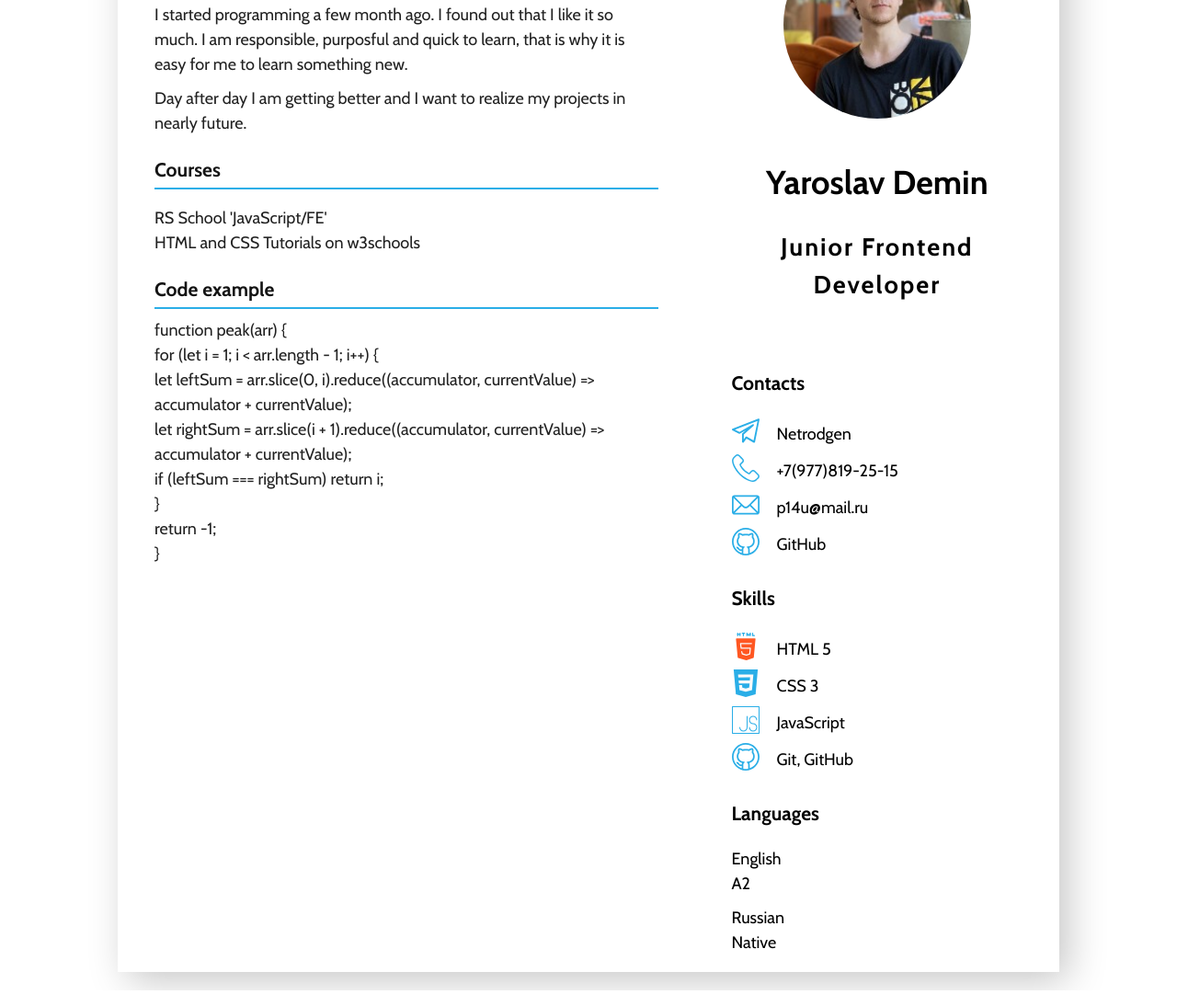
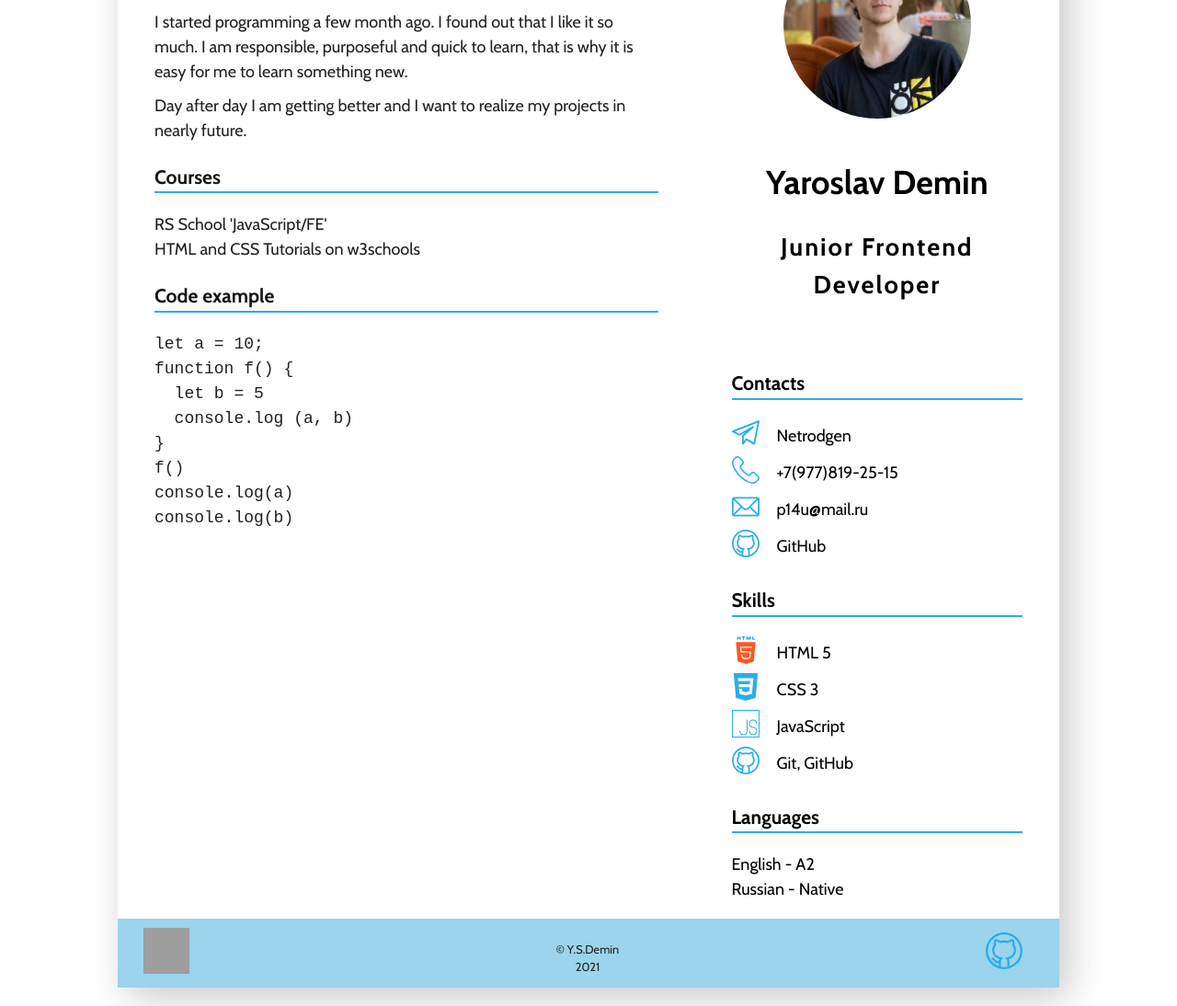
Before and after one commit to netrodgen1/rsschool-cv, a plain HTML site: page index.html in a window 1280 px wide. Shown: the part 125-1219 px from the top of the page at 92% size. Drawn offline with nearby package versions, Linux system fonts and the light colour scheme; grey boxes are pictures that could not be loaded.

Commit message:
feat: add code example

```diff
--- a/css/style.css
+++ b/css/style.css
@@ -12,15 +12,15 @@
 .two-columns {
     display: flex;
 }
+
 .left-column{
 
     width: 58%;
     padding: 40px;
 }
-.sub-header{
+
+.sub-header {
     color: rgb(20 20 20);
-border-bottom: 2px solid #2AAEE7;
-height: 35px;
 }
 
 header img {
@@ -29,18 +29,19 @@ header img {
     border-radius: 50%;
 
 }
+
 .right-column{
     width: 42%;
-    color: black;
+    color: #000000;
     background-color: #ffffff;
+}
 
-
-}
 header{
     padding: 30px;
     text-align: center;
     background-color: #ffffff;
 }
+
 aside{
     padding: 0 40px;
 }
@@ -81,3 +82,21 @@ li {
     margin-top: 10px;
    margin-bottom: 0px;
 }
+section h3 {
+  border-bottom: 2px solid #2AAEE7;
+
+}
+
+code {
+text-align: left;
+}
+
+footer{
+  display:flex;
+  justify-content: space-between;
+  align-items: center;
+  padding: 10px 40px 10px 28px;
+  font-size: 0.8rem;
+  text-align: center;
+  background-color:#9bd4ec;
+}
--- a/index.html
+++ b/index.html
@@ -19,14 +19,14 @@
     <div class="container-centered">
     <div class="two-columns">
         <div class="left-column">
-            <section class="about-myself">
+            <section>
                 <div class="sub-header">
                     <h3>About Myself</h3>
                 </div>
-                <p>I started programming a few month ago. I found out that I like it so much. I am responsible, purposful and quick to learn, that is why it is easy for me to learn something new. </p>
+                <p>I started programming a few month ago. I found out that I like it so much. I am responsible, purposeful and quick to learn, that is why it is easy for me to learn something new. </p>
                 <p> Day after day I am getting better and I want to realize my projects in nearly future.</p>
             </section>
-                <section class="courses">
+                <section>
                 <div class="sub-header">
                     <h3>Courses</h3>
                 </div>
@@ -40,18 +40,18 @@
                     <div class="sub-header">
                         <h3>Code example</h3>
                     </div>
-                    <p>function peak(arr) { <br>
-
-                        for (let i = 1; i < arr.length - 1; i++) {<br>
-                          let leftSum = arr.slice(0, i).reduce((accumulator, currentValue) => accumulator + currentValue);<br>
-                          let rightSum = arr.slice(i + 1).reduce((accumulator, currentValue) => accumulator + currentValue);<br>
-
-                          if (leftSum === rightSum) return i;<br>
-                        }<br>
-                        return -1;<br>
-                      }</p>
+                    <pre>
+<code>let a = 10;
+function f() {
+  let b = 5
+  console.log (a, b)
+}
+f()
+console.log(a)
+console.log(b)
+                    </code>
+                    </pre>
                 </section>
-
         </div>
 
 
@@ -68,20 +68,24 @@
                     <h3>Contacts</h3>
                     <ul>
                         <li>
-                            <img src="./icons/telegram.svg" alt="TelegramIcon" width="30" height="30">
-                            <a href="https://t.me/netrodgen">Netrodgen</a>
+                            <img src="./icons/telegram.svg" alt="Telegram Icon" width="30" height="30">
+                            <a href="https://t.me/netrodgen">
+                              Netrodgen
+                            </a>
                         </li>
                         <li>
-                            <img src="./icons/telephone.svg" alt="PhoneIcone" width="30" height="30">
+                            <img src="./icons/telephone.svg" alt="Phone Icon" width="30" height="30">
                             +7(977)819-25-15
                         </li>
                         <li>
-                            <img src="./icons/mail.svg" alt="EmailIcon" width="30" height="30">
+                            <img src="./icons/mail.svg" alt="Email Icon" width="30" height="30">
                           p14u@mail.ru
                         </li>
                         <li>
-                            <img src="./icons/github.svg" alt="GitHubIcon" width="30" height="30">
-                            <a href="https://github.com/NetrodgeN">GitHub</a>
+                            <img src="./icons/github.svg" alt="GitHub Icon" width="30" height="30">
+                            <a href="https://github.com/NetrodgeN">
+                              GitHub
+                            </a>
                         </li>
                     </ul>
                 </section>
@@ -102,36 +106,37 @@
                             JavaScript
                         </li>
                         <li>
-                            <img src="./icons/github.svg" alt="GitHubIcon" width="30" height="30">
+                            <img src="./icons/github.svg" alt="GitHub Icon" width="30" height="30">
                            Git, GitHub
                         </li>
                     </ul>
                 </section>
 
-                <section class="languages">
+                <section >
                     <h3>Languages</h3>
                     <ul>
                         <li>
-                            <p class="language-name">English</p>
-                            A2
+                            English - A2
                         </li>
                         <li>
-                            <p class="language-name">Russian</p>
-                            Native
+                            Russian - Native
                         </li>
                     </ul>
                 </section>
             </aside>
+        </main>
+    </div>
 
-
-        </main>
-
-    </div>
-    <footer>
-
+    <footer >
+      <a href="https://rs.school/js/">
+        <img src="https://rs.school/images/rs_school_js.svg" alt="logo-rssjs" width="50" height="50">
+        </a>
+        <p> © Y.S.Demin <br> 2021</p>
+        <a href="https://github.com/netrodgen">
+          <img src="icons/github.svg" alt="logo-github" width="40" height="40" >
+        </a>
     </footer>
 </div>
 </body>
 
-
 </html>
```
Also changed, not shown: 1 other file. Lines whose indentation alone changed are shown as unchanged.
